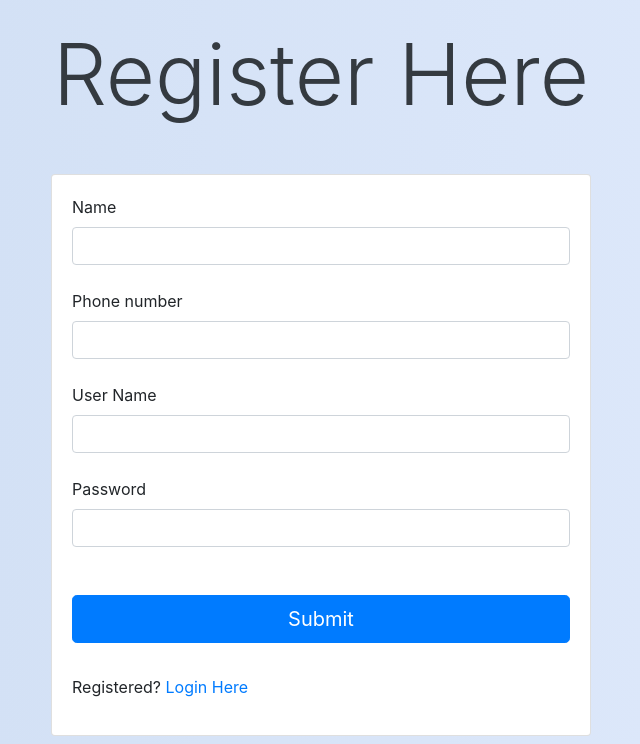
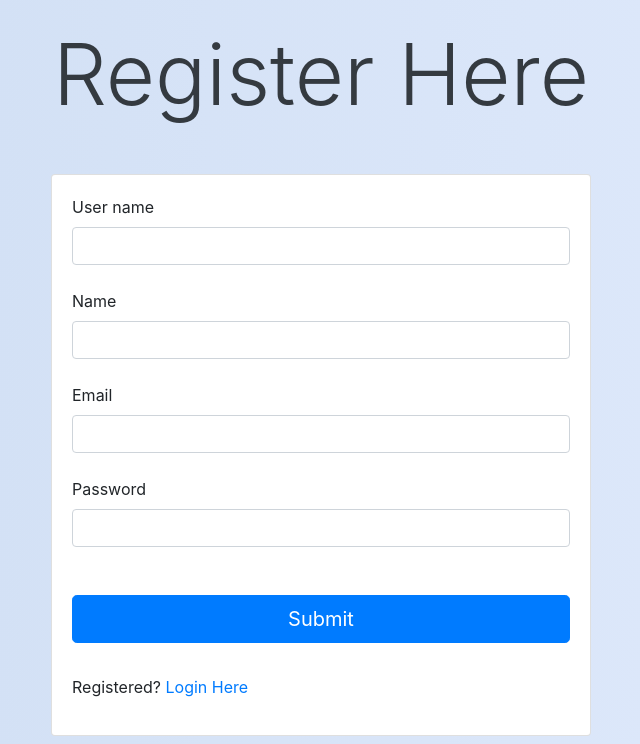
Before and after one commit to DeekshithaDondeti/SE-PROJECT, a Flask app: page /register in a window 1280 px wide. Shown: the part 56-800 px from the top of the page, without its empty margins (319-959 px from the left). Run offline with Flask 3, Linux system fonts and the light colour scheme; some libraries are stand-ins or nearby versions.

Commit message:
changes made 1

```diff
--- a/code.py
+++ b/code.py
@@ -115,4 +115,5 @@ graph = durmat
 print(traveling_salesman(graph,sourcepoint))
 
 
+
 #hiii
--- a/main.py
+++ b/main.py
@@ -10,7 +10,7 @@ app = Flask(__name__)
 app.secret_key=os.urandom(10)
 
 
-conect = mysql.connector.connect(host="127.0.0.1",user="root",password="zxcvbnm9",database="amlogin")
+conect = mysql.connector.connect(host="127.0.0.1",user="root",password="Deekshitha@2605",database="seproject")
 cursor= conect.cursor()
 
 # routing to the login page
@@ -54,11 +54,11 @@ def authentication():
 # adding users after registration
 @app.route('/adduser',methods=['POST'])
 def adduser():
+    username = request.form.get('username')
     name = request.form.get('name')
-    number = request.form.get('number')
     email = request.form.get('email')
     password = request.form.get('password')
-    cursor.execute("""insert into `users`(`name`,`phoneNo`,`email`,`password`) values ('{}','{}','{}','{}')""".format(name,number,email,password))
+    cursor.execute("""insert into `users`(`username`,`name`,`email`,`password`) values ('{}','{}','{}','{}')""".format(username,name,email,password))
     conect.commit()
     return redirect('/')
 
--- a/templates/register.html
+++ b/templates/register.html
@@ -26,11 +26,11 @@
                 <div class="card mt-5">
                     <div class="card-body">
                         <form class="form" method="post" action="/adduser"> <!routing to adduser when clicked on register>
-                            <label>Name</label><br> <!taking inputs>
+                            <label>User name</label><br> <!taking inputs>
+                            <input type="text" class="form-control" name="username"><br>
+                            <label>Name</label><br>
                             <input type="text" class="form-control" name="name"><br>
-                            <label>Phone number</label><br>
-                            <input type="number" class="form-control" name="number"><br>
-                            <label>User Name</label><br>
+                            <label>Email</label><br>
                             <input type="email" class="form-control" name="email"><br>
                             <label>Password</label><br>
                             <input type="password" class="form-control" name="password"><br><br>
```
